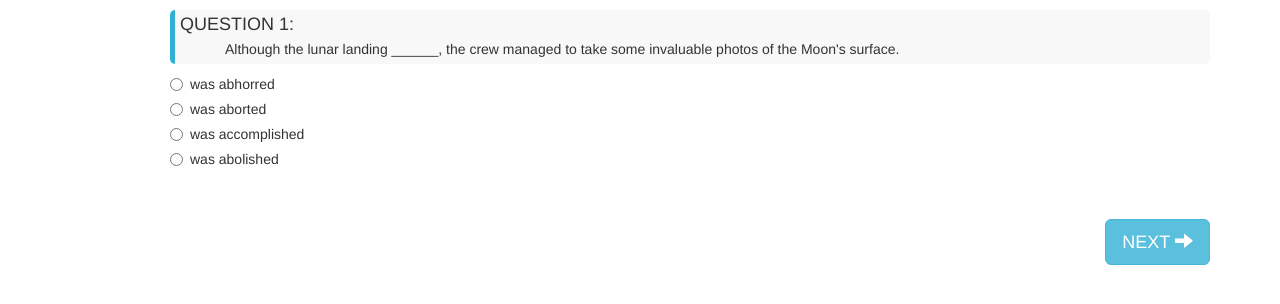
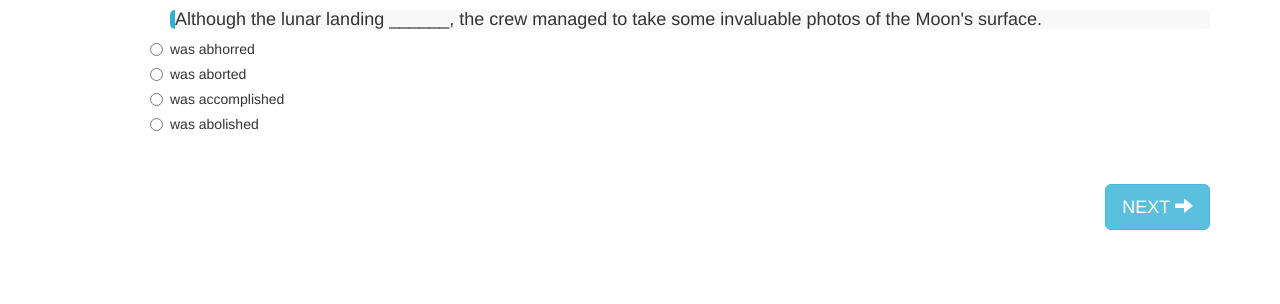
Before and after one commit to yentranceres/quiz-example, a PHP site: page / in a window 1280 px wide. Shown: the part 130-434 px from the top of the page. Run offline with PHP 8.4, Linux system fonts and the light colour scheme.

Commit message:
handle data

```diff
--- a/css/quiz_css.css
+++ b/css/quiz_css.css
@@ -42,7 +42,7 @@
 
 
 
-#first-quiz {
+.first {
     display: block;
 }
 
@@ -65,7 +65,3 @@
     margin: 100px;
     font-size: 114px;
 }
-
-.again-button {
-    display: none;
-}
--- a/index.html
+++ b/index.html
@@ -17,166 +17,7 @@
             that have been set on an object, and not built-in (native) properties.</p>
     </div>
 
-    <div class="body-quiz">
-        <div class="quiz" id="first-quiz" data-id="1">
-            <div class="question">
-                <h4 class="order-question">QUESTION 1: </h4>
-                <p class="content-question">Although the lunar landing ______, the crew managed to take some invaluable photos of the Moon's surface.</p>
-            </div>
-            <div class="radio">
-                <label>
-                    <input class="option" type="radio" name="optionsRadios1" value="was abhorred">
-                    was abhorred
-                </label>
-            </div>
-            <div class="radio">
-                <label>
-                    <input class="option" type="radio" name="optionsRadios1" value="was aborted">
-                    was aborted
-                </label>
-            </div>
-            <div class="radio">
-                <label>
-                    <input class="option" type="radio" name="optionsRadios1" value="was accomplished">
-                    was accomplished
-                </label>
-            </div>
-            <div class="radio">
-                <label>
-                    <input class="option" type="radio" name="optionsRadios1" value="was abolished">
-                    was abolished
-                </label>
-            </div>
-        </div>
-
-        <div class="quiz" data-id="2">
-            <div class="question">
-                <h4 class="order-question">QUESTION 2: </h4>
-                <p class="content-question">If you ______ to see Mary, could you say hello to her for me.</p>
-            </div>
-            <div class="radio">
-                <label>
-                    <input class="option" type="radio" name="optionsRadios2" value="likely">
-                    likely
-                </label>
-            </div>
-            <div class="radio">
-                <label>
-                    <input class="option" type="radio" name="optionsRadios2" value="possibly">
-                    possibly
-                </label>
-            </div>
-            <div class="radio">
-                <label>
-                    <input class="option" type="radio" name="optionsRadios2" value="happen">
-                    happen
-                </label>
-            </div>
-            <div class="radio">
-                <label>
-                    <input class="option" type="radio" name="optionsRadios2" value="might">
-                    might
-                </label>
-            </div>
-
-            <p class="text1" style="display: none">correct</p>
-            <p class="text2" style="display: none">wrong</p>
-        </div>
-
-        <div class="quiz" data-id="3">
-            <div class="question">
-                <h4 class="order-question">QUESTION 3: </h4>
-                <p class="content-question">I got a _____ box for my birthday.</p>
-            </div>
-            <div class="radio">
-                <label>
-                    <input class="option" type="radio" name="optionsRadios3" value="white small wooden">
-                    white small wooden
-                </label>
-            </div>
-            <div class="radio">
-                <label>
-                    <input class="option" type="radio" name="optionsRadios3" value="small white wooden">
-                    small white wooden
-                </label>
-            </div>
-            <div class="radio">
-                <label>
-                    <input class="option" type="radio" name="optionsRadios3" value="small wooden white">
-                    small wooden white
-                </label>
-            </div>
-            <div class="radio">
-                <label>
-                    <input class="option" type="radio" name="optionsRadios3" value="wooden small white">
-                    wooden small white
-                </label>
-            </div>
-        </div>
-
-        <div class="quiz" data-id="4">
-            <div class="question">
-                <h4 class="order-question">QUESTION 4: </h4>
-                <p class="content-question">All the surviors have been ______ for.</p>
-            </div>
-            <div class="radio">
-                <label>
-                    <input class="option" type="radio" name="optionsRadios4" value="dealt">
-                    dealt
-                </label>
-            </div>
-            <div class="radio">
-                <label>
-                    <input class="option" type="radio" name="optionsRadios4" value="accounted">
-                    accounted
-                </label>
-            </div>
-            <div class="radio">
-                <label>
-                    <input class="option" type="radio" name="optionsRadios4" value="found">
-                    found
-                </label>
-            </div>
-            <div class="radio">
-                <label>
-                    <input class="option" type="radio" name="optionsRadios4" value="reasoned">
-                    reasoned
-                </label>
-            </div>
-        </div>
-
-        <div class="quiz" data-id="5">
-            <div class="question">
-                <h4 class="order-question">QUESTION 5: </h4>
-                <p class="content-question">My sister really gets a ____ out of singing in public.</p>
-            </div>
-            <div class="radio">
-                <label>
-                    <input class="option" type="radio" name="optionsRadios5" value="fun">
-                    fun
-                </label>
-            </div>
-            <div class="radio">
-                <label>
-                    <input class="option" type="radio" name="optionsRadios5" value="buzz">
-                    buzz
-                </label>
-            </div>
-            <div class="radio">
-                <label>
-                    <input class="option" type="radio" name="optionsRadios5" value="blush">
-                    blush
-                </label>
-            </div>
-            <div class="radio">
-                <label>
-                    <input class="option" type="radio" name="optionsRadios5" value="pleasure">
-                    pleasure
-                </label>
-            </div>
-        </div>
-
-    </div>
+    <div class="body-quiz"></div>
 
     <div class="btn-nav">
         <a class="btn btn-info btn-lg pre-button" href="#" role="button">
@@ -197,10 +38,9 @@
 </div>
 <div>
     <h1 id="result"></h1>
-    <!--<a class="btn btn-success btn-lg again-button" href="#" role="button">
-    AGAIN
-    <i class="glyphicon glyphicon-repeat"></i>-->
-</a>
+</div>
+
+
 </div>
 <footer>
     <script src="js/jquery-3.3.1.min.js"></script>
--- a/js/quiz_js.js
+++ b/js/quiz_js.js
@@ -1,4 +1,5 @@
 $(document).ready(function () {
+
 
     // When user click "Next" and "Previous"
     $(document).on('click', '.next-button', function () {
@@ -31,39 +32,76 @@ $(document).ready(function () {
         }
     });
 
-    var correctAnswers = [
+    var userInputs = [];
+
+    var allAnswers = [
         {
-            question: 1,
-            answer: 'was aborted'
+            "question": "Although the lunar landing ______, the crew managed to take some invaluable photos of the Moon's surface.",
+            "answer": ["was abhorred", "was aborted", "was accomplished", "was abolished"],
+            "correct": "was aborted",
+            "id": 1
         },
         {
-            question: 2,
-            answer: 'possibly'
+            "question": "If you ______ to see Mary, could you say hello to her for me.",
+            "answer": ["likely", "possibly", "happen", "might"],
+            "correct": "possibly",
+            "id": 2
         },
         {
-            question: 3,
-            answer: 'small white wooden'
+            "question": "I got a _____ box for my birthday.",
+            "answer": ["white small wooden", "small white wooden", "small wooden white", "wooden small white"],
+            "correct": "small white wooden",
+            "id": 3
         },
         {
-            question: 4,
-            answer: 'accounted'
+            "question": "All the surviors have been ______ for.",
+            "answer": ["dealt", "accounted", "found", "reasoned"],
+            "correct": "accounted",
+            "id": 4
         },
         {
-            question: 5,
-            answer: 'buzz'
+            "question": "My sister really gets a ____ out of singing in public.",
+            "answer": ["fun", "buzz", "blush", "pleasure"],
+            "correct": "buzz",
+            "id": 5
         }
     ];
+    getQuestion(allAnswers);
 
-    var userInputs = [];
+    //Show question
+    function getQuestion(allAnswers) {
+        var nId;
 
+        if (allAnswers) { //check presence of allAnswer
+            for (j = 0; j < allAnswers.length; j++) {
+                nId = j + 1;
+                $('.body-quiz').append(
+                    "<div class='quiz " + (nId == 1 ? 'first' : '') + "' data-id='" + nId + "'>"
+                    + "<div class='question'><h4>" + allAnswers[j].question + "</h4></div>"
+                    + "<div class='radio'><input class='option' type='radio'  value='" + allAnswers[j].answer[0] + "'>" + allAnswers[j].answer[0] + "</div>"
+                    + "<div class='radio'><input class='option' type='radio'  value='" + allAnswers[j].answer[1] + "'>" + allAnswers[j].answer[1] + "</div>"
+                    + "<div class='radio'><input class='option' type='radio'  value='" + allAnswers[j].answer[2] + "'>" + allAnswers[j].answer[2] + "</div>"
+                    + "<div class='radio'><input class='option' type='radio'  value='" + allAnswers[j].answer[3] + "'>" + allAnswers[j].answer[3] + "</div>"
+                    + "</div>");
+                if (j == 0) {
+
+                }
+                console.log(allAnswers[j].question);
+                console.log(allAnswers[j].answer);
+            }
+        }
+    }
+
+    //Choice question and answer
     $(document).on('click', '.option', function () {
         var questionID = $(this).parents('.quiz').data('id');
         var answerID = $(this).attr('value');
         addUserInput(questionID, answerID);
     });
 
+    //submit answer
     $(document).on('click', '.done-button', function () {
-        compareArray(userInputs, correctAnswers);
+        compareArray(userInputs, allAnswers);
     });
 
     function addUserInput(question, answer) {
@@ -75,7 +113,7 @@ $(document).ready(function () {
         //check question has been stored ?????
         var index = null;
 
-        for (var i = 0; i < correctAnswers.length; i++) {
+        for (var i = 0; i < allAnswers.length; i++) {
             if (userInputs[i] == undefined) {
                 continue;
             }
@@ -93,15 +131,18 @@ $(document).ready(function () {
         }
     }
 
-    console.log('92', userInputs);
+    console.log(userInputs);
 
-    function compareArray(userInputs, correctAnswers) {
+    //caculate score
+    function compareArray(userInputs, allAnswers) {
         var score = 0;
 
         for (var x = 0; x < userInputs.length; x++) {
-            for (var k = 0; k < correctAnswers.length; k++) {
-                if (userInputs[x].question == correctAnswers[k].question) {
-                    if (userInputs[x].answer == correctAnswers[k].answer) {
+            for (var k = 0; k < allAnswers.length; k++) {
+
+                if (userInputs[x].question == allAnswers[k].id) {
+                    if (userInputs[x].answer == allAnswers[k].correct) {
+                        console.log(allAnswers[k].correct);
                         score = score + 1;
                     }
                     else {
@@ -112,5 +153,7 @@ $(document).ready(function () {
         }
         $('#result').append('Your score is ' + score);
         $('.content-body').hide();
+
+        console.log(score);
     }
 });
```
Also changed, not shown: js/data.json (added, +27 -0 lines).
